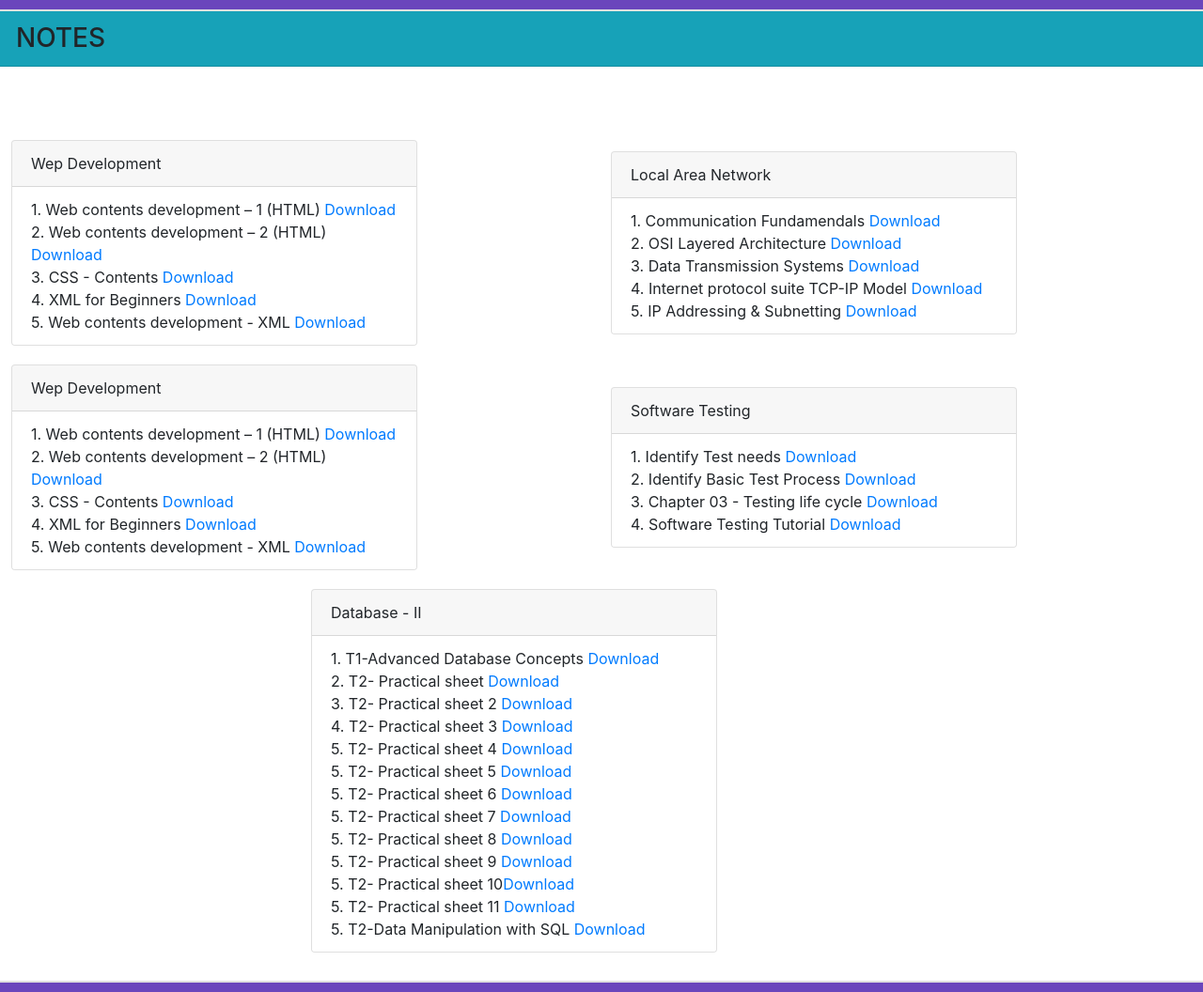
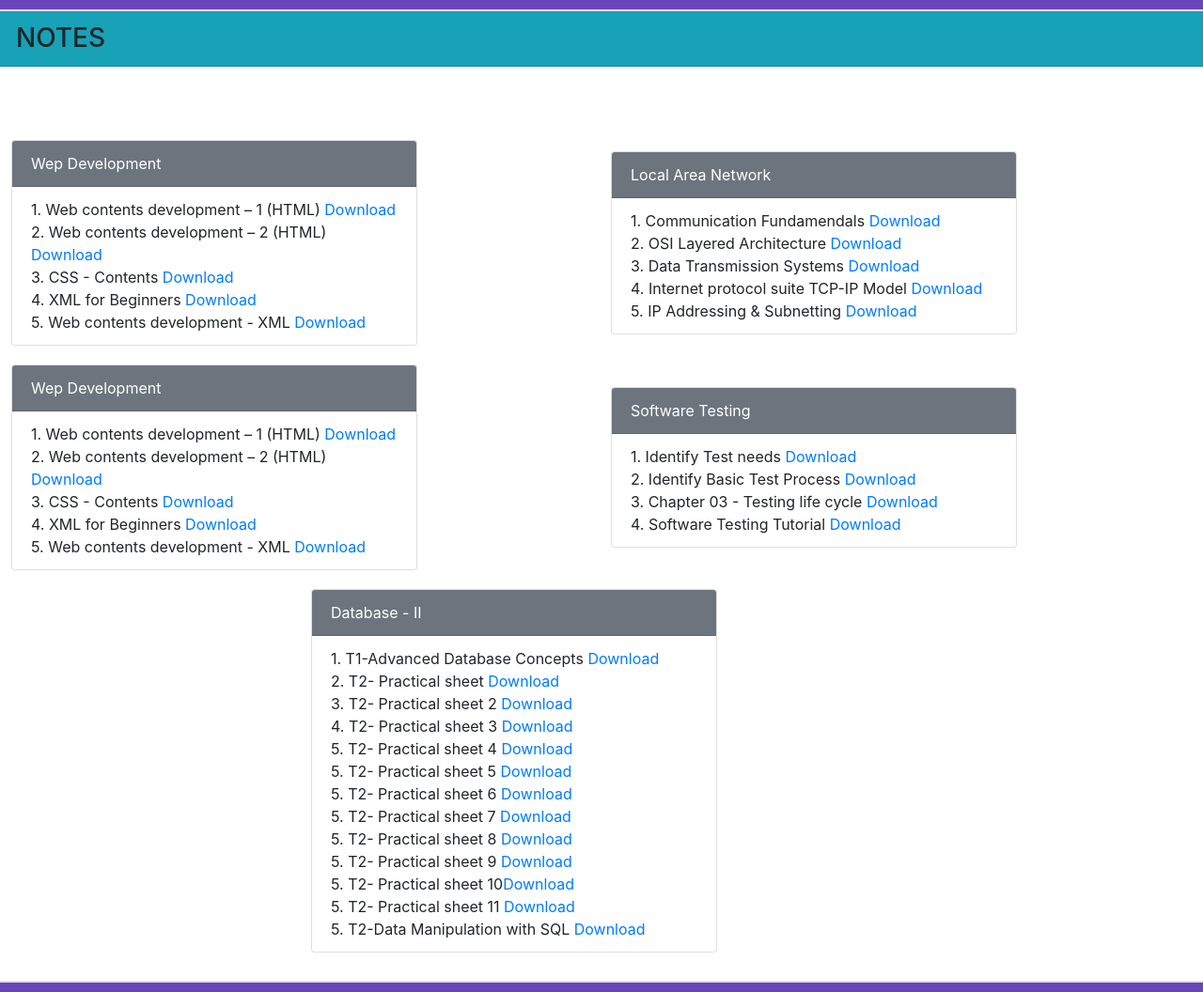
Before and after one commit to AM-ASKY-97/web-base-of-the-particular-institution, a PHP site: page /notes.php in a window 1280 px wide. Shown: the whole page at 94% size. Run offline with PHP 8.4, Linux system fonts and the light colour scheme.

Commit message:
color change

```diff
--- a/notes.php
+++ b/notes.php
@@ -23,7 +23,7 @@
                 <div class="row">
                     <div class="col-lg-6 p10">
                     <div class="card" style="width: 27rem;">
-                <div class="card-header">
+                <div class="card-header bg-secondary text-white">
                     Wep Development
                 </div>
                 <ul class="list-group list-group-flush">
@@ -43,7 +43,7 @@
 
                     <div class="col-lg-6 p10">
                     <div class="card" style="width: 27rem;">
-                <div class="card-header">
+                <div class="card-header bg-secondary text-white">
                     Local Area Network
                 </div>
                 <ul class="list-group list-group-flush">
@@ -63,7 +63,7 @@
 
                     <div class="col-lg-6 p10">
                     <div class="card" style="width: 27rem;">
-                <div class="card-header">
+                <div class="card-header bg-secondary text-white">
                     Wep Development
                 </div>
                 <ul class="list-group list-group-flush">
@@ -83,7 +83,7 @@
 
                     <div class="col-lg-6 p10">
                     <div class="card" style="width: 27rem;">
-                <div class="card-header">
+                <div class="card-header bg-secondary text-white">
                     Software Testing
                 </div>
                 <ul class="list-group list-group-flush">
@@ -103,7 +103,7 @@
 
                     <div class="col-lg-6 p10">
                     <div class="card" style="width: 27rem;">
-                <div class="card-header">
+                <div class="card-header bg-secondary text-white">
                     Database - II
                 </div>
                 <ul class="list-group list-group-flush">
```
